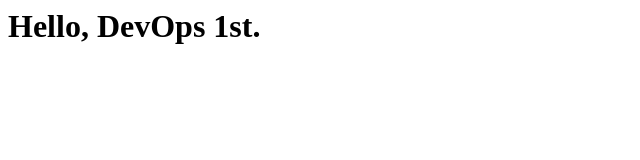
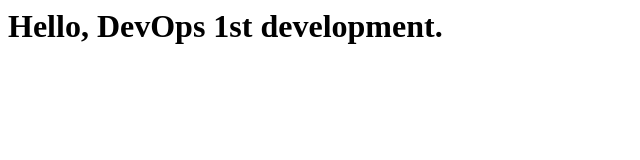
Before and after one commit to yamaguchi36671/devops_handson, a plain HTML site: page index.html in a window 1280 px wide. Shown: the whole page, without its empty margins (0-640 px from the left). Drawn offline with Linux system fonts and the light colour scheme.

Commit message:
Update index.html
develop edit

```diff
--- a/index.html
+++ b/index.html
@@ -3,6 +3,6 @@
 <title>sample</title>
 </head>
 <body>
-<h1>Hello, DevOps 1st.</h1>
+<h1>Hello, DevOps 1st development.</h1>
 </body>
-</html>􄈊
+</html>
```
